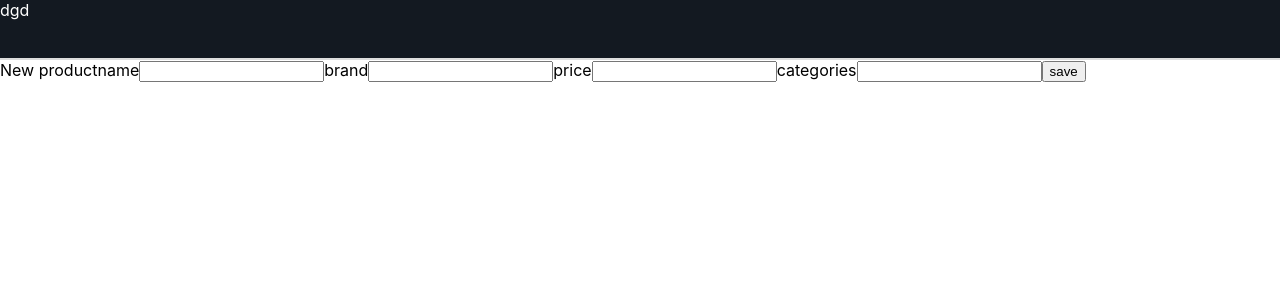
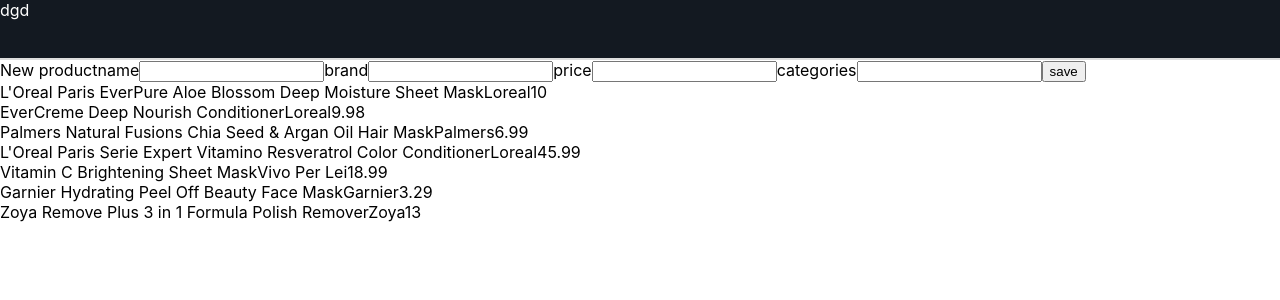
Before and after one commit to dorsamaleki/barbat-studio-task, a React (Create React App) app: page /new-product in a window 1280 px wide. Shown: the top 300 px of the page. Built offline with nearby package versions, Linux system fonts and the light colour scheme.

Commit message:
add new product to home page

```diff
--- a/src/App.js
+++ b/src/App.js
@@ -4,20 +4,23 @@
 import { Navbar } from "./Navbar";
 
 import { BrowserRouter as Router, Switch, Route } from "react-router-dom";
-import { categoryList } from "./categoryList.js";
+import { categoriesList } from "./categoriesList.js";
 import { Home } from "./Home";
 import { NewProduct } from "./NewProduct";
 import { v4 as uuidv4 } from "uuid";
 
 import { useLocalStorage } from "./hooks.js";
+import { productsList } from "./productsList";
 function App() {
-  const initialList = categoryList();
-  let newList = [{ name: "", brand: "" }];
-
+  const initialList = categoriesList();
+  const initialProduct = productsList();
   const [name, setName] = useLocalStorage("productname", "");
   const [brand, setBrand] = useLocalStorage("productbrand", "");
   const [price, setPrice] = useLocalStorage("productprice", "");
-  const [productList, setProductList] = useLocalStorage("productlist", newList);
+  const [productList, setProductList] = useLocalStorage(
+    "productlist",
+    initialProduct
+  );
 
   const handleChangeName = (event) => {
     setName(event.target.value);
@@ -40,6 +43,7 @@
       handleSave();
     }
   };
+
   return (
     <div className={styles.root}>
       <Router>
@@ -55,11 +59,11 @@
               handleChangePrice={handleChangePrice}
               handleChangeBrand={handleChangeBrand}
               keyPressed={keyPressed}
-              list={productList}
+              productList={productList}
             />
           </Route>
           <Route path="/">
-            <Home initialList={initialList} />
+            <Home initialList={initialList} productList={productList} />
           </Route>
         </Switch>
       </Router>
--- a/src/Categories.js
+++ b/src/Categories.js
@@ -1,13 +1,16 @@
 import React from "react";
-import { categoryList } from "./categoryList";
+import { categoriesList } from "./categoriesList";
 import { v4 as uuidv4 } from "uuid";
 import styles from "./Categories.module.css";
 
 import { useLocalStorage } from "./hooks";
 
 export const Categories = () => {
-  const initialList = categoryList();
-  const [list, setList] = useLocalStorage("categorylist", initialList);
+  const initialList = categoriesList();
+  const [categoryList, setCategoryList] = useLocalStorage(
+    "categorylist",
+    initialList
+  );
   const [name, setName] = useLocalStorage("categoryname", "");
 
   const handleChange = (event) => {
@@ -15,13 +18,13 @@
   };
   const handleAdd = () => {
     const newList = (list) => [...list, { name, id: uuidv4() }];
-    setList(newList);
+    setCategoryList(newList);
     setName("");
-    localStorage.setItem("myData", list);
+    localStorage.setItem("myData", categoryList);
   };
   const handleRemove = (id) => {
-    const newList = list.filter((item1) => item1.id !== id);
-    setList(newList);
+    const newList = categoryList.filter((item1) => item1.id !== id);
+    setCategoryList(newList);
   };
   const keyPressed = (event) => {
     if (event.key === "Enter") {
@@ -32,7 +35,7 @@
     <div>
       <div className={styles.right}>
         categories
-        {list.map((item) => {
+        {categoryList.map((item) => {
           return (
             <div key={item.id} className={styles.category}>
               {item.name}
--- a/src/Home.js
+++ b/src/Home.js
@@ -10,9 +10,8 @@
   const [selectedCategory, setSelectedCategory] = useState("");
   const [price, setPrice] = useState("3");
   const [selectedPrice, setSelectedPrice] = useState("");
+  const [selectedBrand, setSelectedBrand] = useState("");
   const initialProducts = productsList();
-
-  const [selectedBrand, setSelectedBrand] = useState("");
 
   const brands = uniq(
     initialProducts.reduce((result, item) => {
@@ -22,7 +21,9 @@
   const filteredCategory = initialProducts.filter((i) => {
     return i.category.includes(selectedCategory);
   });
-  const filteredPrice = initialProducts.filter((i) => i.price <= selectedPrice);
+  const filteredPrice = props.productList.filter(
+    (i) => i.price <= selectedPrice
+  );
   const handleChange = (event) => {
     setPrice(event.target.value);
     console.log(price);
--- a/src/NewProduct.js
+++ b/src/NewProduct.js
@@ -32,7 +32,7 @@
       <input type="text" />
       <button onClick={props.handleSave}>save</button>
       <div>
-        {props.list.map((item) => {
+        {props.productList.map((item) => {
           return (
             <div>
               {item.name}
--- a/src/categoryList.js
+++ b/src/categoriesList.js
@@ -1,4 +1,4 @@
-export const categoryList = () => [
+export const categoriesList = () => [
   { name: "hair care", id: 100 },
   { name: "skin care", id: 101 },
   { name: "makeup", id: 102 },
```
